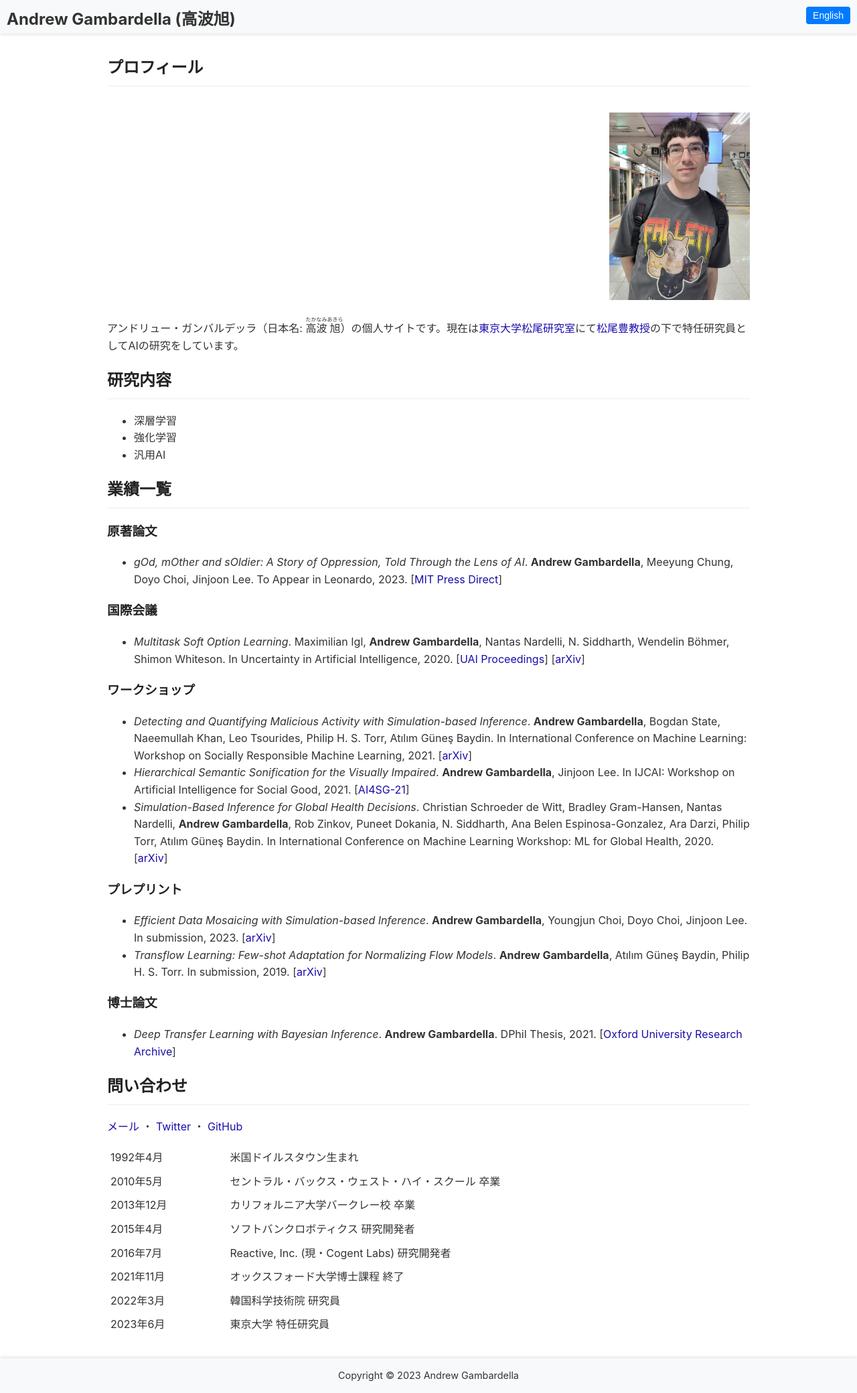
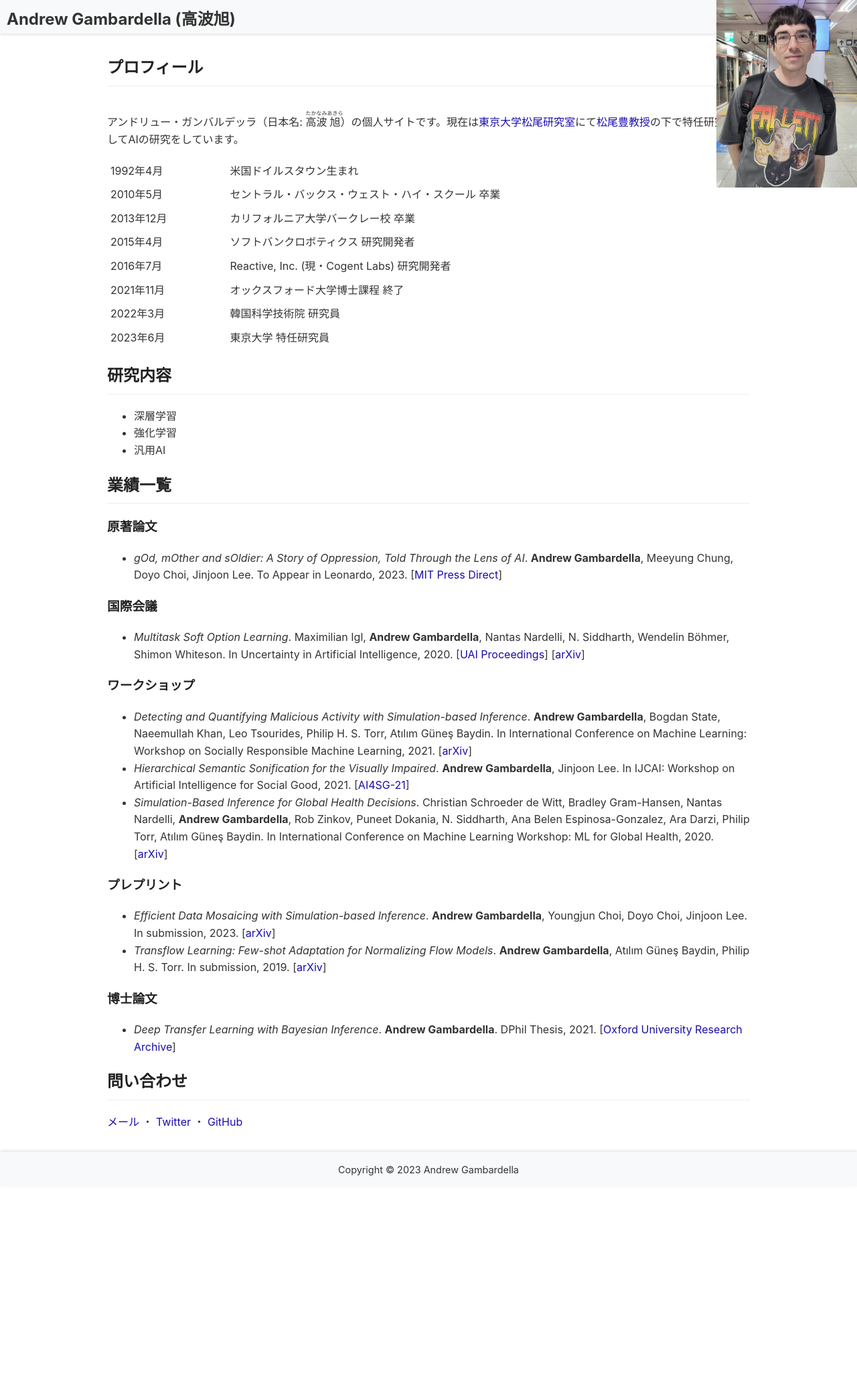
Before and after one commit to atgambardella/atgambardella.github.io, a Jekyll site: the page built from ja/index.md, in a window 1280 px wide. Shown: the whole page at 67% size. Built offline with Jekyll 4.4.1, drawn with Linux system fonts in a browser that asks for light colours; a script that is not in the unit is left out; after the commit the page ends 1772 px from its top, so only the background shows below that.

Commit message:
try adding picture

```diff
--- a/_layouts/default.html
+++ b/_layouts/default.html
@@ -26,17 +26,14 @@
     <div class="main-content">
       <div class="about-me-content">
         {{ page.about-me | markdownify }}
-      </div>
       <div class="profile-image">
         <img src="/assets/images/profile_picture.jpg" alt="Profile Picture" width="210" height="280">
+      </div>
       </div>
     </div>
   </section>
 {% endif %}
     {{ content }}
-    {% if page.lang == "ja" %}
-      {% include profile_table.html %}
-    {% endif %}
   </main>
   <footer>
     <p>Copyright © {{ site.time | date: '%Y' }} {{ site.title }}</p>
--- a/assets/css/style.css
+++ b/assets/css/style.css
@@ -125,6 +125,8 @@ footer p {
 }
 
 .profile-image {
+  position: absolute;
+  right: 0;
+  top: 0;
   margin-left: 20px;
-  margin-top: 20px;
 }
--- a/ja/index.md
+++ b/ja/index.md
@@ -5,6 +5,8 @@ home: true
 ---
 
 アンドリュー・ガンバルデッラ（日本名: <ruby>高波<rt>たかなみ</rt>旭<rt>あきら</rt></ruby>）の個人サイトです。現在は[東京大学松尾研究室](https://weblab.t.u-tokyo.ac.jp/)にて[松尾豊教授](http://ymatsuo.com/)の下で特任研究員としてAIの研究をしています。
+
+{% include profile_table.html %}
 
 ## 研究内容
 
```
